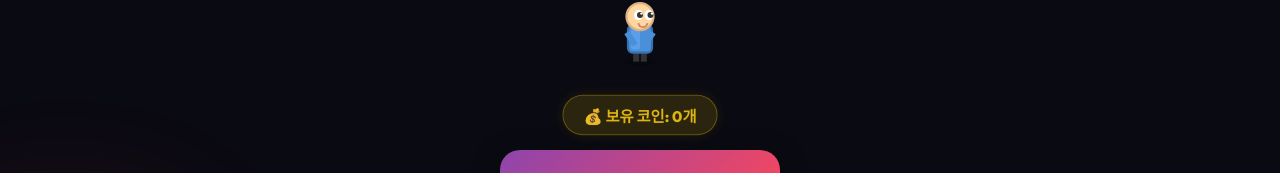
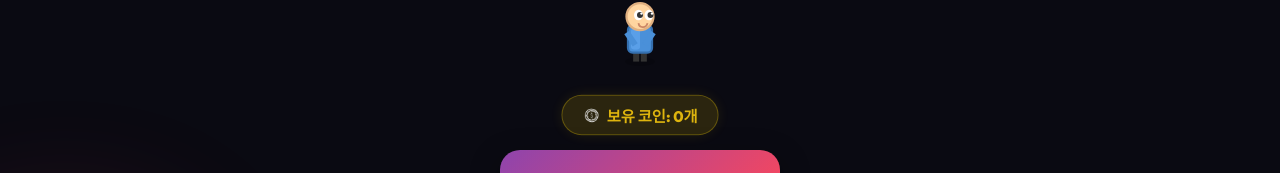
Before and after one commit to grollcake/game-infinite-stairs, a Next.js app: page / in a window 1280 px wide. Shown: the part 365-538 px from the top of the page. Built offline with nearby package versions, Linux system fonts and the light colour scheme.

Commit message:
feat: 코인 및 다시도전 아이콘 변경

```diff
--- a/app/globals.css
+++ b/app/globals.css
@@ -253,6 +253,7 @@ body {
   position: relative;
   overflow: hidden;
   letter-spacing: 2px;
+  white-space: nowrap;
 }
 
 .btn-play::before {
--- a/app/page.js
+++ b/app/page.js
@@ -137,8 +137,8 @@ export default function Home() {
               👑 최고 기록: {highScore}층
             </div>
           )}
-          <div className="coin-badge">
-            💰 보유 코인: {totalCoins}개
+          <div className="coin-badge" style={{ display: 'inline-flex', alignItems: 'center', justifyContent: 'center', gap: '6px' }}>
+            <img src="/icons8-coin-100.png" alt="coin" width={18} height={18} style={{ filter: 'invert(1)' }} /> 보유 코인: {totalCoins}개
           </div>
         </div>
 
@@ -178,11 +178,11 @@ export default function Home() {
           <div className="result-highscore">
             👑 최고 기록: {highScore}층
           </div>
-          <div style={{ marginTop: '10px', color: '#FFD700', fontWeight: 'bold' }}>
-            💰 획득 코인: +{earnedCoins}
+          <div style={{ marginTop: '10px', color: '#FFD700', fontWeight: 'bold', display: 'flex', alignItems: 'center', justifyContent: 'center', gap: '5px' }}>
+            <img src="/icons8-coin-100.png" alt="coin" width={24} height={24} style={{ filter: 'invert(1)' }} /> 획득 코인: +{earnedCoins}
           </div>
-          <div style={{ fontSize: '12px', opacity: 0.7 }}>
-            보유 코인: {totalCoins}
+          <div style={{ fontSize: '12px', opacity: 0.7, display: 'flex', alignItems: 'center', justifyContent: 'center', marginTop: '5px', gap: '5px' }}>
+            <img src="/icons8-coin-100.png" alt="coin" width={16} height={16} style={{ filter: 'invert(1)' }} /> 보유 코인: {totalCoins}
           </div>
         </div>
 
@@ -203,12 +203,12 @@ export default function Home() {
 
         <div className="result-buttons fade-in-up fade-in-up-4">
           {canRevive && totalCoins >= 50 && (
-            <button className="btn-play revive-btn" onClick={handleRevive} id="btn-revive" style={{ background: 'linear-gradient(135deg, #FFD700 0%, #FFA500 100%)', marginBottom: '10px' }}>
-              💎 50코인으로 부활
+            <button className="btn-play revive-btn" onClick={handleRevive} id="btn-revive" style={{ background: 'linear-gradient(135deg, #FFD700 0%, #FFA500 100%)', marginBottom: '10px', display: 'flex', alignItems: 'center', justifyContent: 'center', gap: '10px' }}>
+              <img src="/icons8-coin-100.png" alt="coin" width={32} height={32} /> 50코인으로 부활
             </button>
           )}
-          <button className="btn-play" onClick={handleStartGame} id="btn-retry">
-            🔄 다시 도전
+          <button className="btn-play" onClick={handleStartGame} id="btn-retry" style={{ display: 'flex', alignItems: 'center', justifyContent: 'center', gap: '10px' }}>
+            <img src="/icons8-retry-60.png" alt="retry" width={32} height={32} style={{ filter: 'invert(1)' }} /> 다시 도전
           </button>
           <button className="btn-secondary" onClick={handleBackToMenu} id="btn-to-menu">
             🏠 메인 화면
```
Also changed, not shown: public/icons8-coin-100.png (added), public/icons8-retry-60.png (added).
